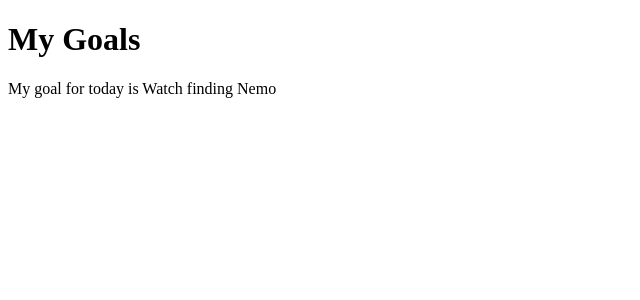
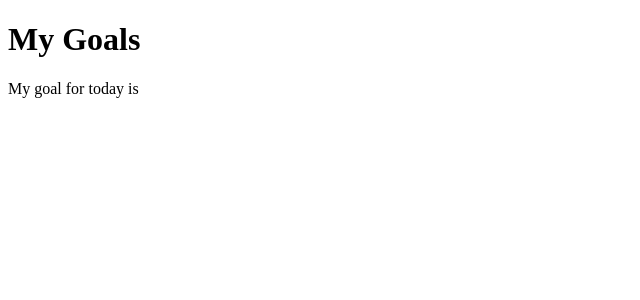
Before and after one commit to John-Kimani/Goals, an Angular app: page / in a window 1280 px wide. Shown: the top 300 px of the page, without its empty margins (0-640 px from the left). Built offline with nearby package versions, Linux system fonts and the light colour scheme.

Commit message:
creates goals property and assign 3 strings value

```diff
--- a/src/app/app.component.ts
+++ b/src/app/app.component.ts
@@ -7,5 +7,9 @@
 })
 export class AppComponent {
   // title = 'Goals';
-  goal = 'Watch finding Nemo'
+  // goal = 'Watch finding Nemo'
+  goals:string[];
+  constructor(){
+    this.goals = ['Watch finding Nemo', 'Buy cookies', 'Get new phone case']
+  }
 }
```
